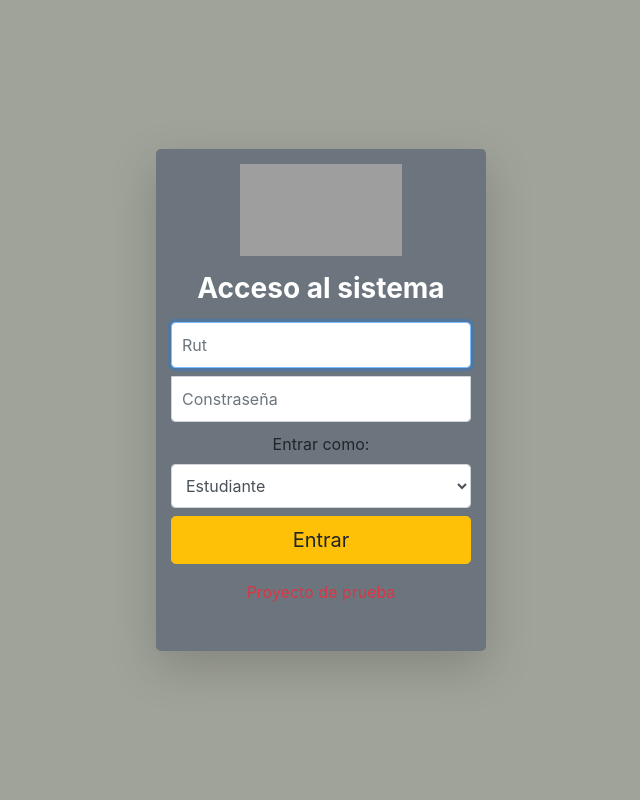
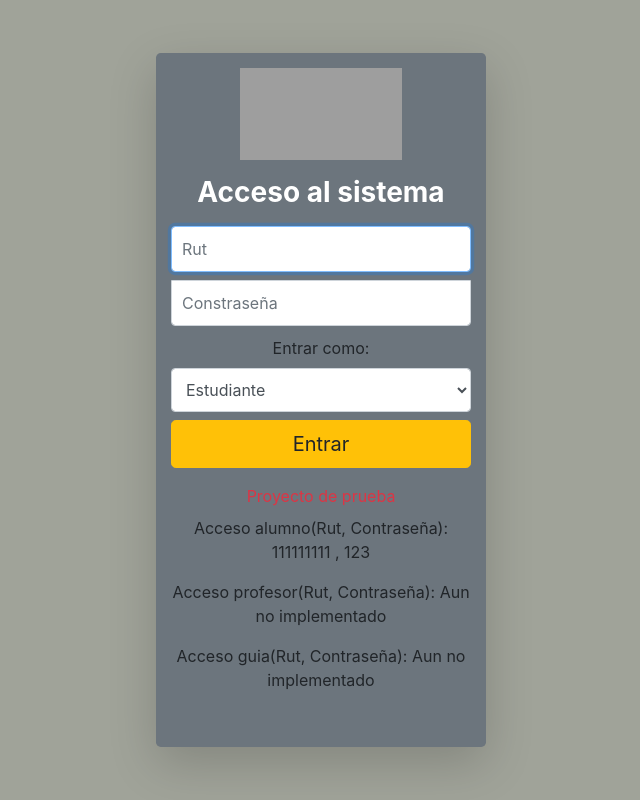
Before and after one commit to Carloscccs/CasoPropuestoC, a CodeIgniter app: page /database/index.php/welcome/index in a window 1280 px wide. Shown: the whole page, without its empty margins (319-959 px from the left). Run offline with CodeIgniter, Linux system fonts and the light colour scheme; grey boxes are pictures that could not be loaded.

Commit message:
# Credenciales de test en el login

```diff
--- a/application/views/welcome_message.php
+++ b/application/views/welcome_message.php
@@ -85,6 +85,9 @@ defined('BASEPATH') OR exit('No direct script access allowed');
 			<button class="btn btn-lg btn-warning btn-block my-2" type="submit"><i class="fas fa-sign-in-alt"></i>
 				Entrar</button>
 			<p class="mt-3 mb-2 text-danger">Proyecto de prueba</p>
+			<p>Acceso alumno(Rut, Contraseña): 111111111 , 123</p>
+			<p>Acceso profesor(Rut, Contraseña): Aun no implementado</p>
+			<p>Acceso guia(Rut, Contraseña): Aun no implementado</p>
 			<label class="error"
 				style="color:#f00; font-size:15px; text-align: center; font-weight: bold; margin-top: 0,5em;"><?php if (isset($error)) {echo $error;}?></label>
 		</form>
```
